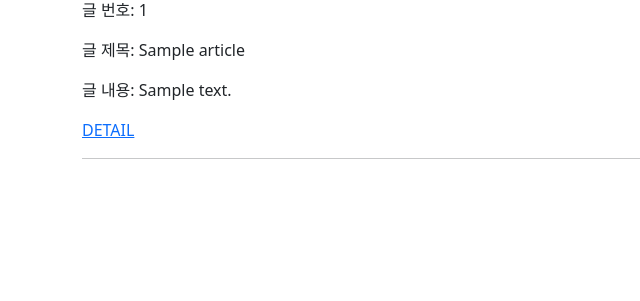
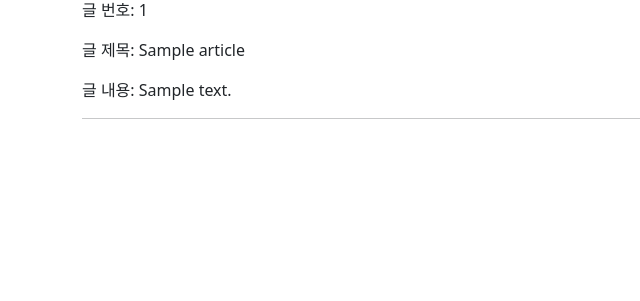
Before and after one commit to sc-choi2022/Django, a Django app: page /articles/ in a window 1280 px wide. Shown: the part 115-416 px from the top of the page, without its empty margins (0-640 px from the left). Run offline with Django 3.2, Linux system fonts and the light colour scheme; tables that the repository leaves empty hold one stand-in row (values such as "Sample post").

Commit message:
create -> index

```diff
--- a/articles/templates/articles/index.html
+++ b/articles/templates/articles/index.html
@@ -8,7 +8,6 @@
     <p>글 번호: {{ article.pk }}</p>
     <p>글 제목: {{ article.title }}</p>
     <p>글 내용: {{ article.content }}</p>
-    <a href="{% url 'articles:detail' article.pk %}">DETAIL</a>
     <hr>
   {% endfor %}
   {% comment %} <a href="{% url 'articles:detail' %}">CREATE</a> {% endcomment %}
--- a/articles/views.py
+++ b/articles/views.py
@@ -1,4 +1,4 @@
-from django.shortcuts import render
+from django.shortcuts import redirect, render
 from .models import Article
 from .forms import ArticleForm
 
@@ -16,7 +16,7 @@ def create(request):
         # validation
         if form.is_valid():
             article = form.save()
-            return
+            return redirect('articles:index')
     else:
         form = ArticleForm()
     context = {
```
